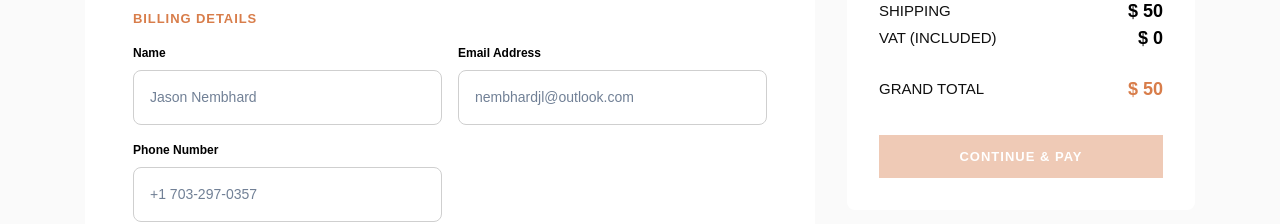
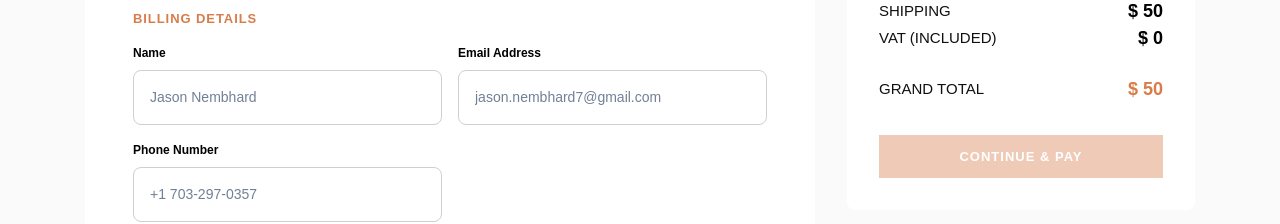
Before and after one commit to jNembhard/audiophile-ecom, a Next.js app: page /checkout in a window 1280 px wide. Shown: the part 329-553 px from the top of the page. Built offline with nearby package versions, Linux system fonts and the light colour scheme; no server answers.

Commit message:
email form update

```diff
--- a/components/organisms/Form.tsx
+++ b/components/organisms/Form.tsx
@@ -107,7 +107,7 @@ const Form = () => {
             <InputField
               label="Email Address"
               type="email"
-              placeholder="nembhardjl@outlook.com"
+              placeholder="jason.nembhard7@gmail.com"
               errors={errors.emailAddress}
               {...register("emailAddress", {
                 required: "Field cannot be empty",
--- a/package.json
+++ b/package.json
@@ -12,7 +12,7 @@
     "lint": "next lint"
   },
   "dependencies": {
-    "@chakra-ui/react": "^2.2.1",
+    "@chakra-ui/react": "^2.8.0",
     "@emotion/react": "^11.9.3",
     "@emotion/styled": "^11.9.3",
     "@hookform/resolvers": "^2.9.5",
```
Also changed, not shown: 1 other file (tests, documents, lock files or other folders).
